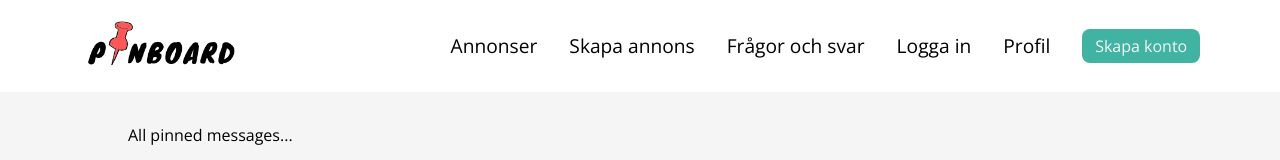
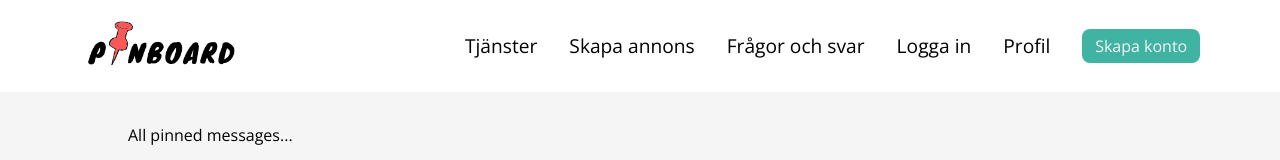
Before and after one commit to Eva-Fireborn/pinboard, a React (Create React App) app: page / in a window 1280 px wide. Shown: the top 160 px of the page. Built offline with nearby package versions, Linux system fonts and the light colour scheme.

Commit message:
sorry css fup

```diff
--- a/src/nav/Header.js
+++ b/src/nav/Header.js
@@ -11,7 +11,7 @@ import {
 const Header = () => {
 	const [links] = useState([
 		{
-			name: "Annonser",
+			name: "Tjänster",
 			to: "/annonser",
 			icon: faChalkboardTeacher
 		},
```
